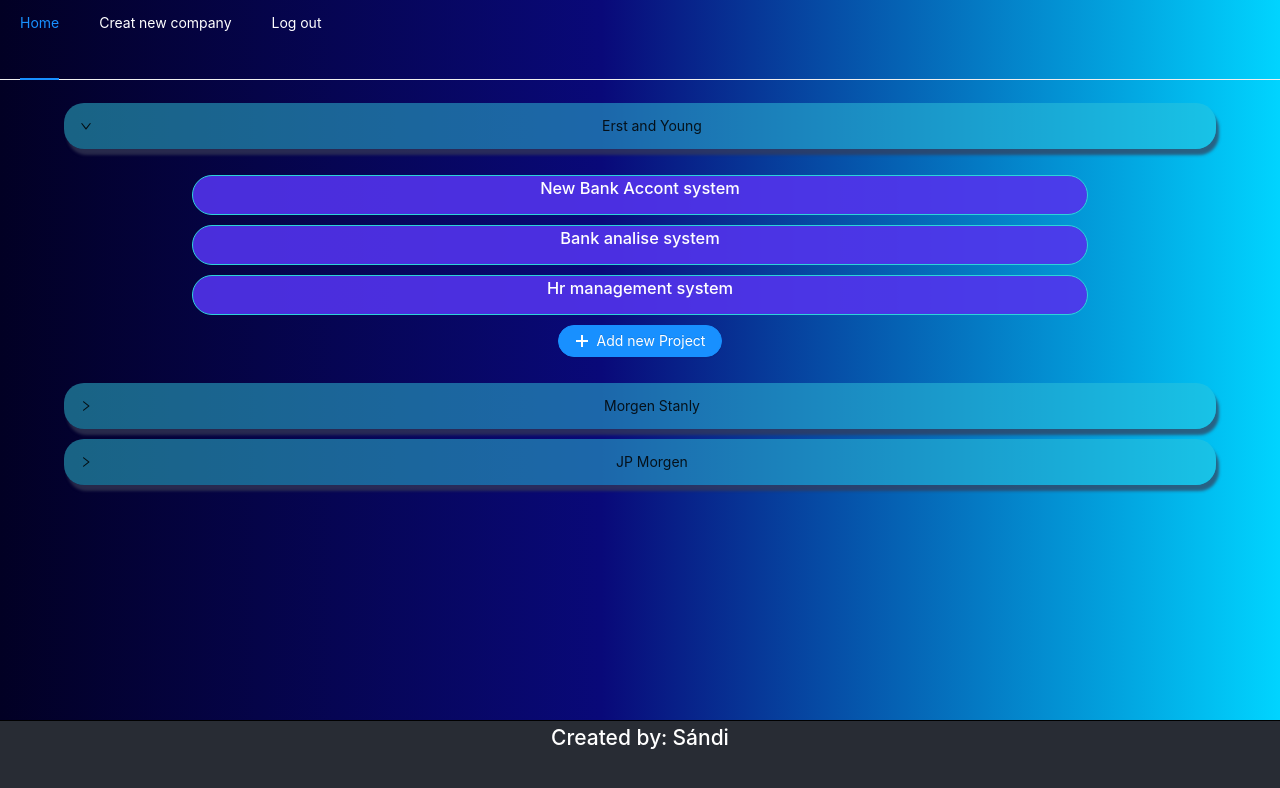
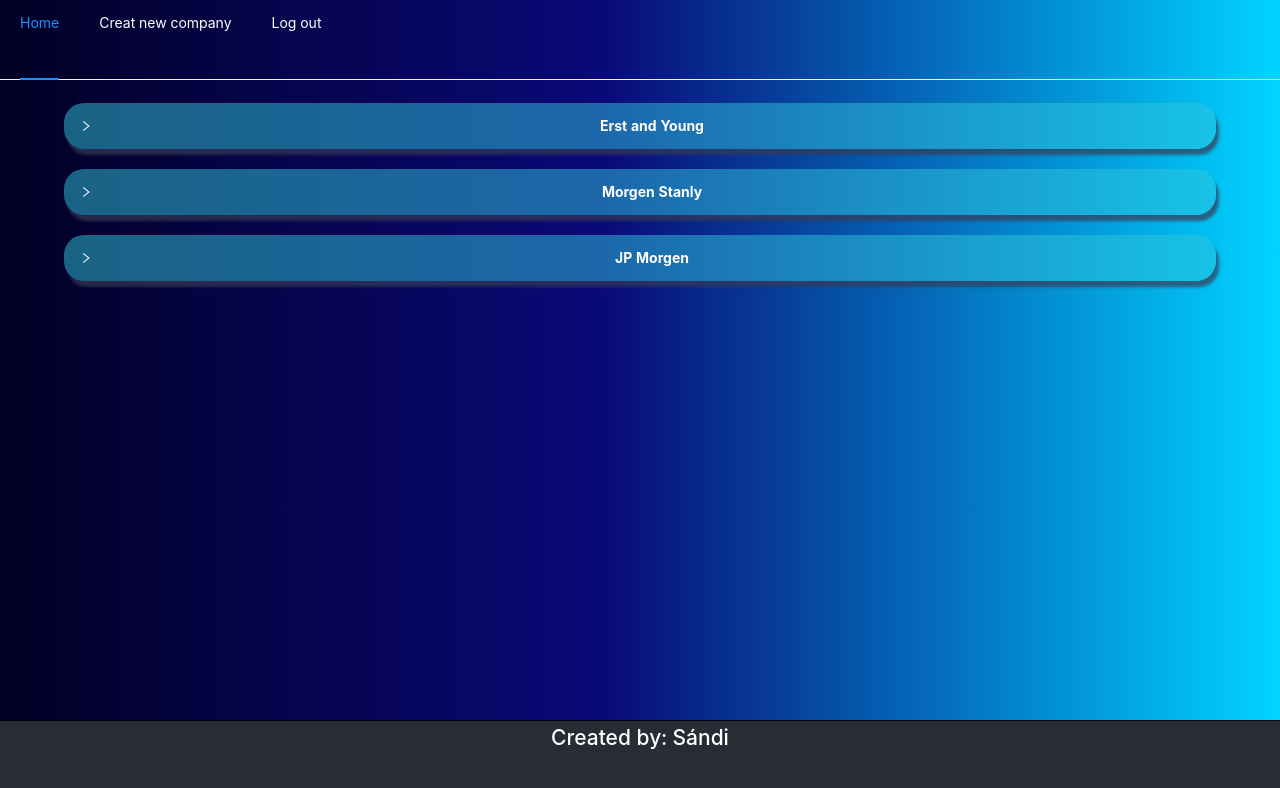
Before and after one commit to snegyeliczky/Kinsta-Pet-Project, a React (Create React App) app in the folder client/: page / in a window 1280 px wide. Shown: the top 788 px of the page. Built offline with nearby package versions, Linux system fonts and the light colour scheme; sample sign-in values are in the browser's storage.

Commit message:
refactored Main page with collapse

```diff
--- a/client/src/App.tsx
+++ b/client/src/App.tsx
@@ -7,7 +7,6 @@
 import {addHeaderAndFooter} from "./components/addHeaderAndFooter";
 import ProjectPage from "./pages/ProjectPage";
 import NewCompany from "./pages/NewCompany";
-import {AuthCheck} from "./components/authComp/loginCheck";
 import {useHistory} from "react-router-dom";
 
 
--- a/client/src/assets/MainStyle.css
+++ b/client/src/assets/MainStyle.css
@@ -1,71 +1,57 @@
 
-.company-container{
+.company-container {
     margin: 10px auto;
     padding-top: 5px;
     width: 90%;
     display: grid;
-    grid-gap: 10px;
-    grid-template-columns:repeat(1, 1fr);
-    grid-auto-row: minmax(200px,auto);
+    grid-gap: 20px;
+    grid-template-columns: repeat(1, 1fr);
 
     text-align: center;
     background-color: transparent;
     border: none;
 }
 
- .ant-collapse > .ant-collapse-item:last-child > .ant-collapse-header{
+
+.ant-collapse > .ant-collapse-item:last-child > .ant-collapse-header {
     border-radius: 20px;
 }
 
-.ant-collapse-header{
+
+.ant-collapse > .ant-collapse-item > .ant-collapse-header {
+    color: white;
+    font-weight: bold;
     text-align: center;
-    background-color: rgba(48, 197, 219,0.5);
-    height:fit-content;
+    background-color: rgba(48, 197, 219, 0.5);
+    height: fit-content;
     width: 100%;
     border-radius: 20px;
-    box-shadow: 3px 6px 3px 0px rgba(55, 58, 85,0.7);
+    box-shadow: 3px 6px 3px 0px rgba(55, 58, 85, 0.7);
 }
 
-.ant-collapse-content{
+
+.ant-collapse-content {
     background-color: transparent;
     border: none;
 }
 
- .ant-collapse > .ant-collapse-item {
-      border-bottom: none;
- }
 
-.companyPage-project{
-    background-color: rgba(83, 51, 237,0.9);
+.ant-collapse > .ant-collapse-item {
+    border-bottom: none;
+}
+
+
+.companyPage-project {
+    background-color: rgba(83, 51, 237, 0.9);
     width: 80%;
     min-height: 40px;
     margin: 10px auto;
     border: 1px solid rgb(44, 212, 217);
     border-radius: 20px;
-
-}
-
-.companyPage-project h3{
-   color: #ffffff;
+    box-shadow: 7px -6px 5px 1px rgba(55, 58, 85, 0.7);
 }
 
 
-.company-name{
-    border:2px solid #ffffff;
-    border-radius: 20px;
-    display: grid;
-    grid-template-columns: repeat(4,1fr);
-    grid-auto-rows: minmax(50px,auto);
-    box-shadow: 3px 6px 3px 0px rgba(55, 58, 85,0.7);
+.companyPage-project h3 {
+    color: #ffffff;
 }
-
-.company-name h2{
-    grid-column: 2/4;
-    align-self: center;
-    color: white;
-
-}
-
-.modal{
-    align-self:center;
-}
--- a/client/src/pages/MainPage.tsx
+++ b/client/src/pages/MainPage.tsx
@@ -1,15 +1,16 @@
-import React, {useContext, useEffect} from 'react';
+import React, {useContext, useEffect, useState} from 'react';
 import {ApplicationContext} from "../context/ApplicationContext";
 import CompaniComponent from "../components/CompaniComponent";
 import "../../src/assets/MainStyle.css"
 import "../assets/ProjectAnimation.css"
 import {Collapse} from 'antd';
-import NewProjectModal from "../components/Modals/NewProjectModal";
+
 
 const MainPage = () => {
 
     const appContext = useContext(ApplicationContext);
     let userId: number = appContext.getUserId();
+    const [open,setOpen] = useState<string[]|string>();
 
 
     useEffect(() => {
@@ -17,14 +18,14 @@
     }, [userId]);
 
     function callback(key: string | string[]) {
-        console.log(key);
+        setOpen(key)
     }
 
     const {Panel} = Collapse;
 
 
     return (
-        <Collapse defaultActiveKey={['1']} onChange={callback} className={"company-container"}>
+        <Collapse defaultActiveKey={open} onChange={callback} className={"company-container"}>
             {
                 appContext.companies.map(company => {
                     return (
```
